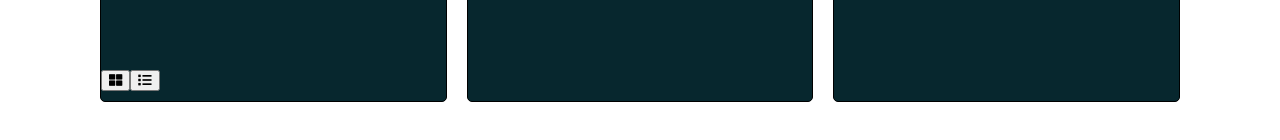
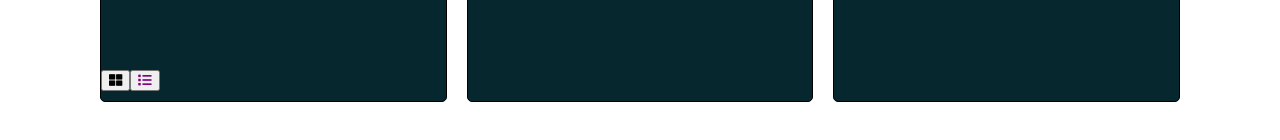
Before and after one commit to skendis/react-hooks-soundcloud, a React (Create React App) app: page / in a window 1280 px wide. Shown: the part 620-760 px from the top of the page. Built offline with nearby package versions, Linux system fonts and the light colour scheme.

Commit message:
added placeholder for albom work

```diff
--- a/src/App.js
+++ b/src/App.js
@@ -2,7 +2,7 @@ import React from 'react';
 import ImageContainer from './components/ImageContainer.js'
 import RecentContainer from './components/RecentContainer.js'
 import SearchContainer from './components/SearchContainer.js'
-import AppStyle from './styles/style.scss';
+import './styles/style.scss';
 function App() {
   return (
     <div className="App">
--- a/src/components/ImageContainer.js
+++ b/src/components/ImageContainer.js
@@ -1,12 +1,14 @@
 import React, { useState } from 'react';
 import Player from './ui/Player.js';
 import { connect } from 'react-redux';
+import placeHolder from '../assets/placeholder.png'
 function ImageContainer({ selectedResult }) {
 	const [ resultToPlay, setresultToPlay ] = useState('');
 	return (
 		<div className="image-container flex justify-center align-center column">
 			<div className="art-work">
-				<img src={selectedResult.artwork} alt="" onClick={() => setresultToPlay(selectedResult)} />
+				{selectedResult.url?<img src={selectedResult.artwork?selectedResult.artwork:placeHolder} alt="albom-cover"
+					onClick={() => setresultToPlay(selectedResult)} />:''}
 				<Player result={resultToPlay} />
 			</div>
 		</div>
--- a/src/components/ui/ResultPreview.js
+++ b/src/components/ui/ResultPreview.js
@@ -5,11 +5,10 @@ function ResultPreview({ result, isTileView, dispatch }) {
 	const setResult = () => {
 		dispatch(setSelected({ url: result.uri, artwork: result.artwork_url }));
 	};
-
 	return (
 		<li className="result-preview flex space-between align-center" onClick={setResult}>
 			{!isTileView?<p>{result.title}</p>:''}
-			{isTileView ? <img src={result.artwork_url} alt="" /> : ''}
+			{isTileView ? (result.artwork_url?<img src={result.artwork_url} alt="" />:<p>{result.title}</p>) : ''}
 		</li>
 	);
 }
--- a/src/components/ui/SearchBar.js
+++ b/src/components/ui/SearchBar.js
@@ -4,7 +4,8 @@ import { fetchSearchResults } from '../../store/actions/searchActions.js';
 
 function SearchBar({ dispatch }) {
 	const [ searchText, setSearchText ] = useState('');
-	const handleSubmit = () => {
+	const handleSubmit = (event) => {
+		event.preventDefault();
 		if (searchText) dispatch(fetchSearchResults(searchText));
 	};
 	const handleChange = (event) => {
@@ -12,8 +13,11 @@ function SearchBar({ dispatch }) {
 	};
 	return (
 		<div className="search-bar">
-			<input type="text" className="search-input" placeholder="search" value={searchText} onChange={handleChange} />
-			<button className="primary-btn" onClick={handleSubmit}>GO</button>
+			<form onSubmit={handleSubmit}>
+				<input type="text" className="search-input" placeholder="search" value={searchText} onChange={handleChange} />
+				<button className="primary-btn" onClick={handleSubmit}>GO</button>
+			</form>
+
 		</div>
 	);
 }
--- a/src/components/ui/ViewSelector.js
+++ b/src/components/ui/ViewSelector.js
@@ -3,7 +3,7 @@ import { switchView, getNextPage } from '../../store/actions/searchActions.js';
 
 import { connect } from 'react-redux';
 
-function ViewSelector({ dispatch, nextPageUrl }) {
+function ViewSelector({ dispatch, nextPageUrl ,isTileView}) {
 	const setTileView = () => {
 		dispatch(switchView(true));
 	};
@@ -24,15 +24,21 @@ function ViewSelector({ dispatch, nextPageUrl }) {
 				''
 			)}
 			<div>
-				<button onClick={setTileView}>
+				<button onClick={setTileView} className={isTileView?'selected':''}>
 					<i className="fas fa-th-large" />
 				</button>
-				<button onClick={setListView}>
+				<button onClick={setListView} className={!isTileView?'selected':''}>
 					<i className="fas fa-list" />
 				</button>
 			</div>
 		</div>
 	);
 }
+const mapStateToProps = ({ searchReducer }) => {
+	const { isTileView } = searchReducer;
 
-export default connect()(ViewSelector);
+	return {
+		isTileView
+	};
+};
+export default connect(mapStateToProps)(ViewSelector);
--- a/src/store/actions/searchActions.js
+++ b/src/store/actions/searchActions.js
@@ -7,7 +7,6 @@ export const setSearchResults = (data) => {
 		data
 	};
 };
-export const saveRecentSearchsToStorage = () => {};
 export const getNextPage = (nextPageUrl) => {
 	return (dispatch) => {
 		return soundcloudService
@@ -26,7 +25,6 @@ export const addToRecentSearch = (term) => {
 		term
 	};
 };
-
 export const setSelected = (data) => {
 	return {
 		type: types.SET_SELECTED_RESULT,
--- a/src/styles/componets/result-preview.scss
+++ b/src/styles/componets/result-preview.scss
@@ -18,6 +18,7 @@
     margin-bottom: em(50px);
     display:grid;
     grid-template-columns: 1fr 1fr;
+    gap:em(10px);
     .result-preview{
         justify-content: center;
     }
--- a/src/styles/componets/view-selector.scss
+++ b/src/styles/componets/view-selector.scss
@@ -3,4 +3,11 @@
     bottom: em(10px);
     left:0;
     width: 100%;
+    button{
+        cursor: pointer;
+    }
 }
+
+.selected{
+    color: purple;
+}
```
Also changed, not shown: src/assets/placeholder.png (added).
